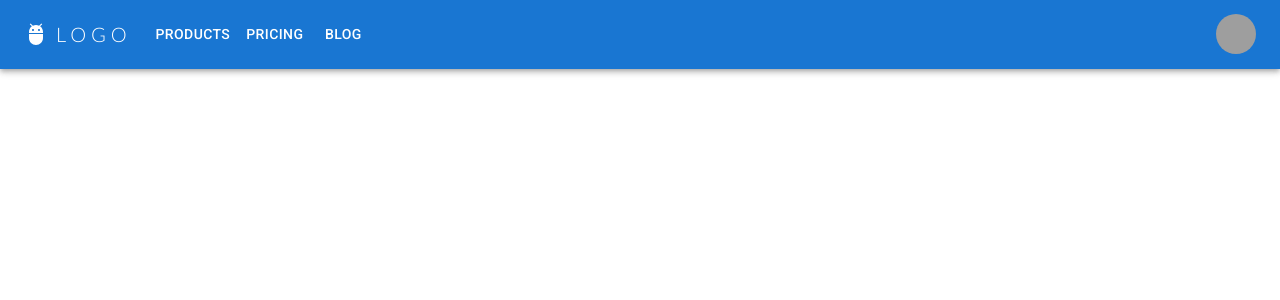
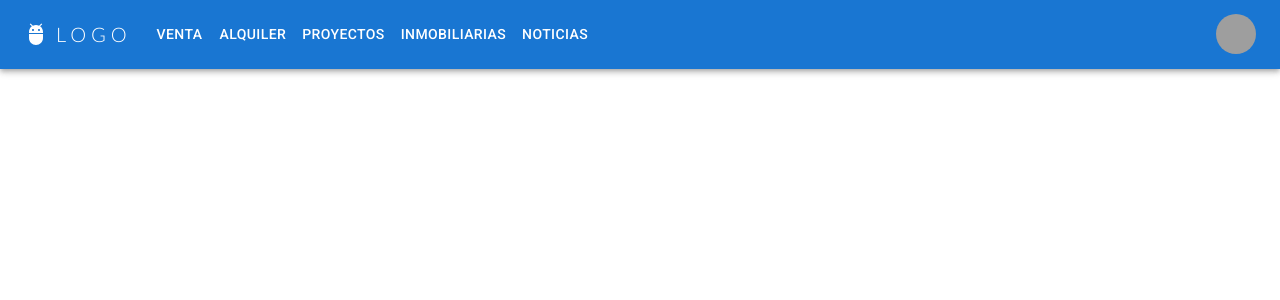
Before and after one commit to elfabito/proyecto-final-marketplace, a React (Create React App) app: page / in a window 1280 px wide. Shown: the top 300 px of the page. Built offline with nearby package versions, Linux system fonts and the light colour scheme; grey boxes are pictures that could not be loaded.

Commit message:
arreglo de nombres

```diff
--- a/src/componentes/Navbar.js
+++ b/src/componentes/Navbar.js
@@ -13,8 +13,8 @@ import Tooltip from '@mui/material/Tooltip';
 import MenuItem from '@mui/material/MenuItem';
 import AdbIcon from '@mui/icons-material/Adb';
 
-const pages = ['Products', 'Pricing', 'Blog'];
-const settings = ['Profile', 'Account', 'Dashboard', 'Logout'];
+const pages = ['Venta', 'Alquiler', 'Proyectos', 'Inmobiliarias', 'Noticias' ];
+const settings = ['Ingresar', 'Inmobiliaria', 'Dueño Vende', 'Dueño Alquila Anual', 'Dueño Alquila Temporal', 'Log out'];
 
 function Navbar() {
   const [anchorElNav, setAnchorElNav] = React.useState(null);
```
